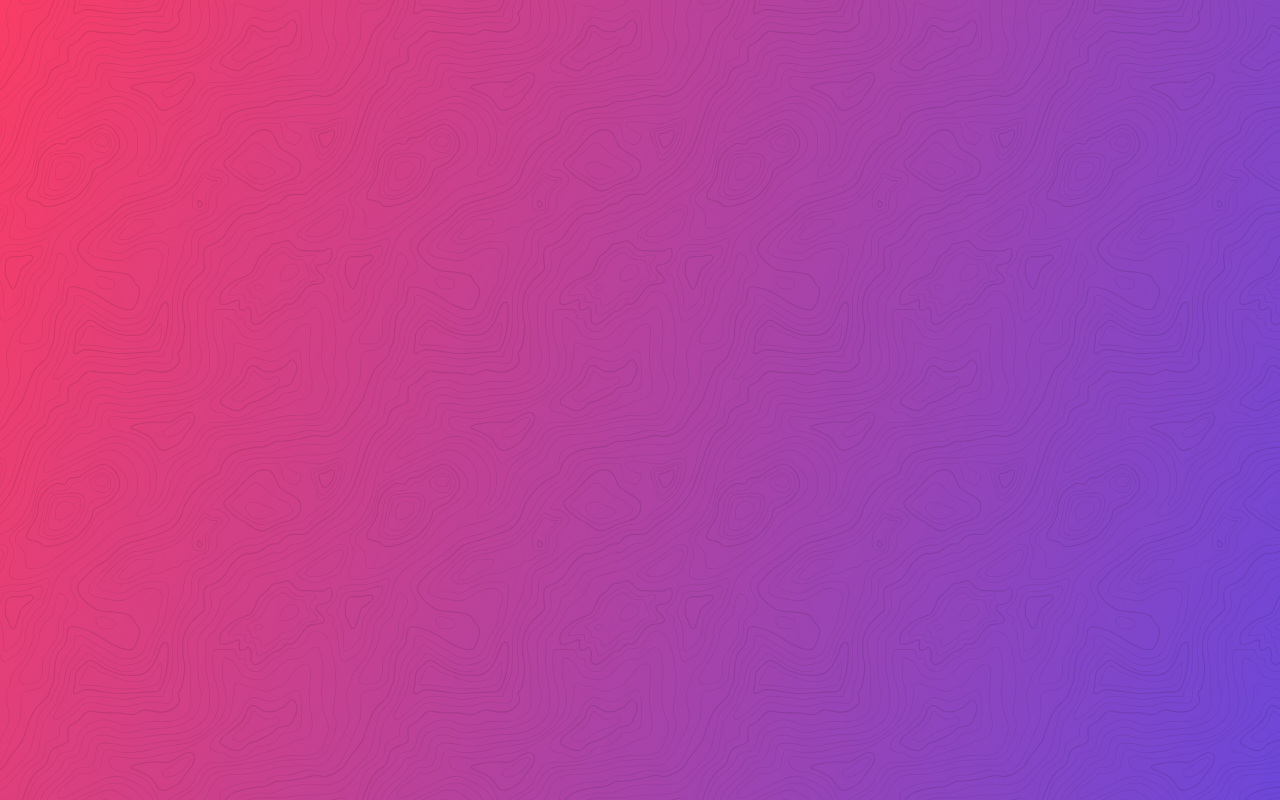
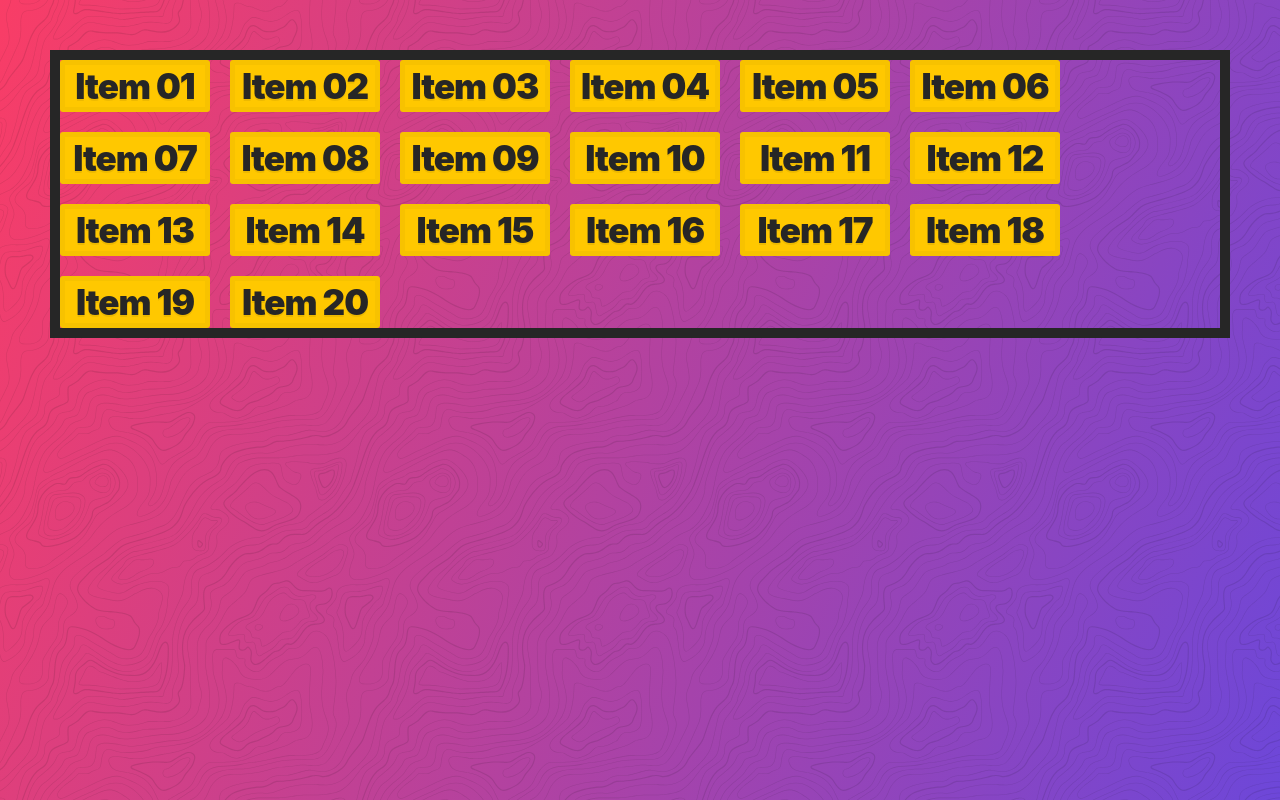
Before and after one commit to UnionPAC/learn-css-grid, a website: page 12 - auto-fit and auto-fill/index.html in a window 1280 px wide. Drawn offline with Linux system fonts and the light colour scheme.

Commit message:
completed lessons 12, 13, & 14

```diff
--- a/12 - auto-fit and auto-fill/index.html
+++ b/12 - auto-fit and auto-fill/index.html
@@ -1,13 +1,34 @@
 <!DOCTYPE html>
 <html lang="en">
-<head>
-    <meta charset="UTF-8">
-    <meta name="viewport" content="width=device-width, initial-scale=1.0">
-    <link rel="stylesheet" href="../assets/style.css">
-    <link rel="stylesheet" href="style.css">
-    <title>Document</title>
-</head>
-<body>
-
-</body>
+  <head>
+    <meta charset="UTF-8" />
+    <meta name="viewport" content="width=device-width, initial-scale=1.0" />
+    <link rel="stylesheet" href="../assets/style.css" />
+    <link rel="stylesheet" href="style.css" />
+    <title>auto-fit & auto-fill</title>
+  </head>
+  <body>
+    <div class="container">
+      <div class="item item1">Item 01</div>
+      <div class="item item2">Item 02</div>
+      <div class="item item3">Item 03</div>
+      <div class="item item4">Item 04</div>
+      <div class="item item5">Item 05</div>
+      <div class="item item6">Item 06</div>
+      <div class="item item7">Item 07</div>
+      <div class="item item8">Item 08</div>
+      <div class="item item9">Item 09</div>
+      <div class="item item10">Item 10</div>
+      <div class="item item11">Item 11</div>
+      <div class="item item12">Item 12</div>
+      <div class="item item13">Item 13</div>
+      <div class="item item14">Item 14</div>
+      <div class="item item15">Item 15</div>
+      <div class="item item16">Item 16</div>
+      <div class="item item17">Item 17</div>
+      <div class="item item18">Item 18</div>
+      <div class="item item19">Item 19</div>
+      <div class="item item20">Item 20</div>
+    </div>
+  </body>
 </html>
--- a/12 - auto-fit and auto-fill/style.css
+++ b/12 - auto-fit and auto-fill/style.css
@@ -0,0 +1,7 @@
+.container {
+  display: grid;
+  grid-gap: 20px;
+  border: 10px solid var(--black);
+  /* dynamic - fit as many as you can */
+  grid-template-columns: repeat(auto-fill, 150px);
+}
--- a/13 - Using minmax() for Responsive Grids/style.css
+++ b/13 - Using minmax() for Responsive Grids/style.css
@@ -0,0 +1,9 @@
+.container {
+  display: grid;
+  grid-gap: 20px;
+  border: 10px solid var(--yellow);
+  /* minmax() defines a size range greater than or equal to min and less than or equal to max. */
+  /* REALLY USEFUL WITH AUTO-FIT */
+  /* grid-template-columns: repeat(auto-fit, minmax(150px, 1fr)); */
+  grid-template-columns: fit-content(100px) repeat(3, 150px)
+}
--- /dev/null
+++ b/14 - Grid Template Areas/area-line-names-style.css
@@ -0,0 +1,17 @@
+.container {
+  display: grid;
+  grid-gap: 20px;
+  grid-template-areas:
+    "🍕 🍕 🍕 🍕 🛼 🛼 🛼 🛼"
+    "🍕 🍕 🍕 🍕 🛼 🛼 🛼 🛼"
+    "🍕 🍕 🍕 🍕 🛼 🛼 🛼 🛼"
+    "🍕 🍕 🍕 🍕 🛼 🛼 🛼 🛼";
+}
+
+.item3 {
+  /* grid-area: 🍕; */
+  /* defines the column for item 3: start at pizza and end at rollerskate */
+  grid-column: 🍕-start / 🛼-end;
+  /* places the row at the bottom of our pizza area */
+  grid-row-end: 🍕-end;
+}
--- /dev/null
+++ b/14 - Grid Template Areas/areas-style.css
@@ -0,0 +1,29 @@
+.container {
+  display: grid;
+  grid-gap: 20px;
+  grid-template-columns: 1fr 500px 1fr;
+  grid-template-rows: 150px 150px 100px;
+  grid-template-areas: "sidebar-1 content sidebar-2" "sidebar-1 content sidebar-2" "footer footer footer";
+}
+
+.item1 {
+  grid-area: sidebar-1;
+}
+
+.item2 {
+  grid-area: content;
+}
+
+.item3 {
+  grid-area: sidebar-2;
+}
+
+.footer {
+  grid-area: footer;
+}
+
+@media (max-width: 700px) {
+  .container {
+    grid-template-areas: "content content content" "sidebar-1 sidebar-1 sidebar-2" "footer footer footer";
+  }
+}
```
Also changed, not shown: 13 - Using minmax() for Responsive Grids/index.html (+7 -2 lines), 14 - Grid Template Areas/area-line-names.html (added, +44 -0 lines), 14 - Grid Template Areas/areas.html (added, +27 -0 lines), 14 - Grid Template Areas/index.html (deleted, +0 -13 lines), 14 - Grid Template Areas/style.css (deleted).
